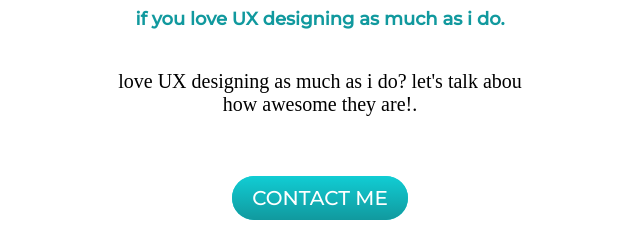
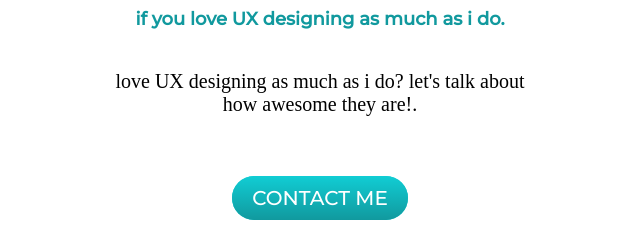
Before and after one commit to sumitghosh02/cvv, a plain HTML site: page index.html in a window 1280 px wide. Shown: the part 2497-2737 px from the top of the page, 320-960 px from the left. Drawn offline with Linux system fonts and the light colour scheme; a web font is replaced by a local one.

Commit message:
update index.html

```diff
--- a/index.html
+++ b/index.html
@@ -49,7 +49,7 @@
 
       <h2>Get In Touch</h2>
       <h3 class="james">if you love UX designing as much as i do.</h3>
-      <p class="contact-message">love UX designing as much as i do? let's talk abou how awesome they are!.</p>
+      <p class="contact-message">love UX designing as much as i do? let's talk about how awesome they are!.</p>
       <a class="btn" href="mailto:name@email.com">CONTACT ME</a>
     </div>
 
```
